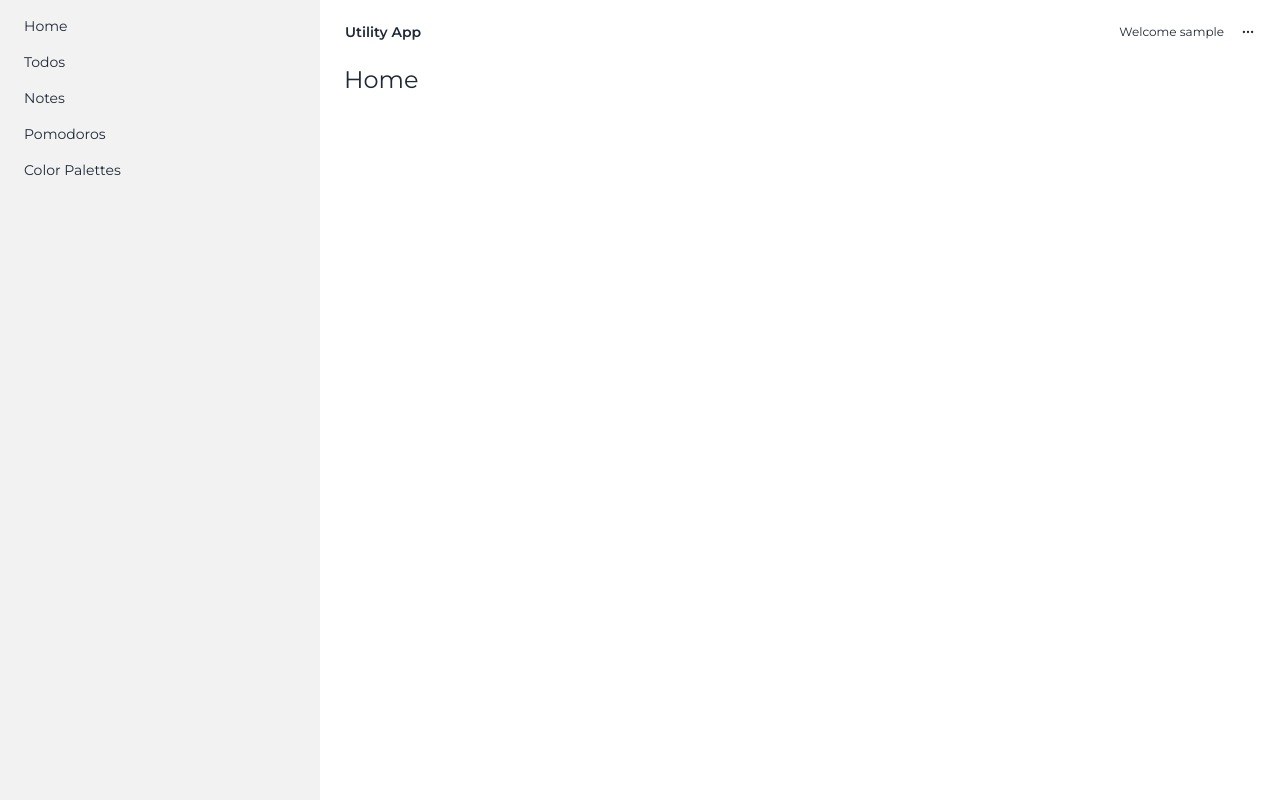
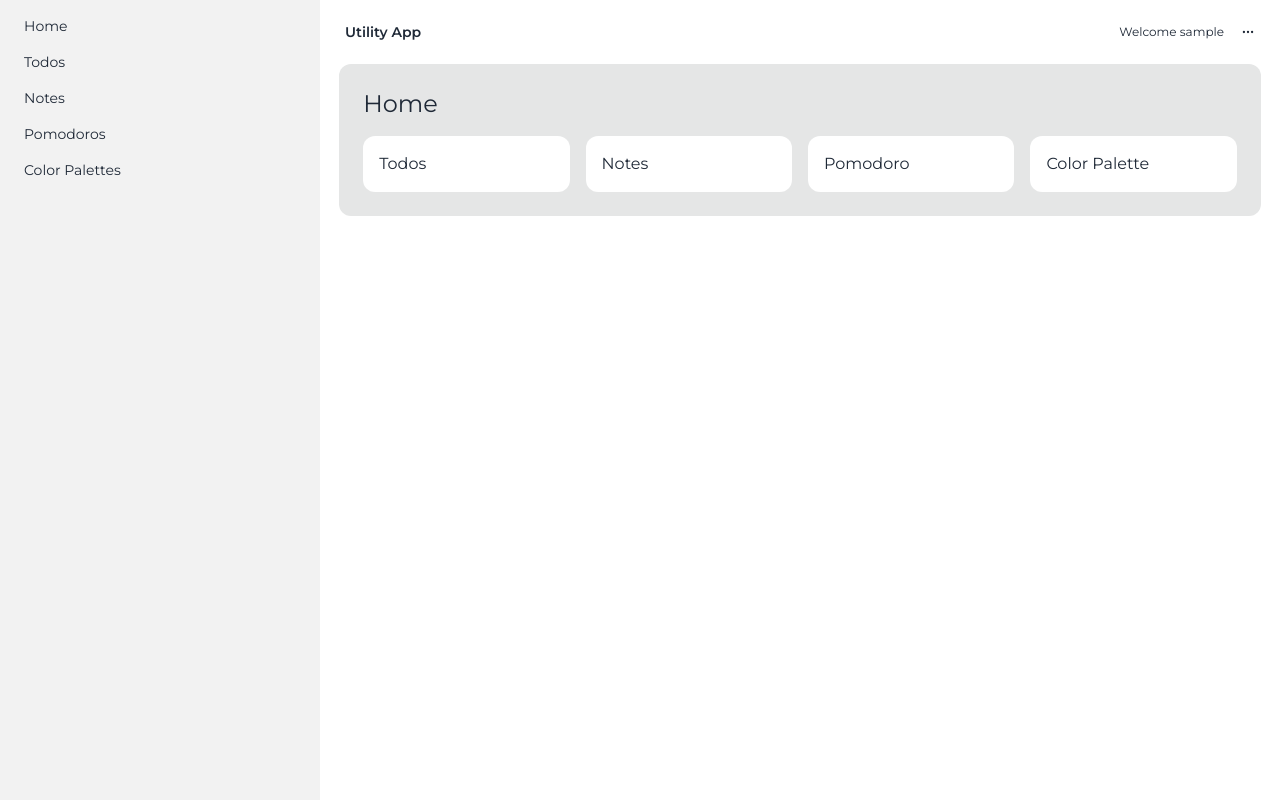
Before and after one commit to vishesh-baj/mern-stack-portfolio, a React (Vite) app in the folder utility-app/client/: page / in a window 1280 px wide. Built offline with nearby package versions, Linux system fonts and the light colour scheme; sample sign-in values are in the browser's storage.

Commit message:
added cards for todo pomodoro notes and palette in home page

```diff
--- a/utility-app/client/src/pages/HomePage.jsx
+++ b/utility-app/client/src/pages/HomePage.jsx
@@ -1,7 +1,22 @@
 const HomePage = () => {
   return (
-    <div className="px-6">
+    <div className="p-6 w-[96%] mx-auto bg-base-300 rounded-xl">
       <h1 className="text-2xl">Home</h1>
+
+      <div className="grid grid-cols-4 gap-4 mt-4">
+        <div className="col-span-4 md:col-span-1 p-4 bg-base-100 rounded-xl">
+          Todos
+        </div>
+        <div className="col-span-4 md:col-span-1 p-4 bg-base-100 rounded-xl">
+          Notes
+        </div>
+        <div className="col-span-4 md:col-span-1 p-4 bg-base-100 rounded-xl">
+          Pomodoro
+        </div>
+        <div className="col-span-4 md:col-span-1 p-4 bg-base-100 rounded-xl">
+          Color Palette
+        </div>
+      </div>
     </div>
   );
 };
```
